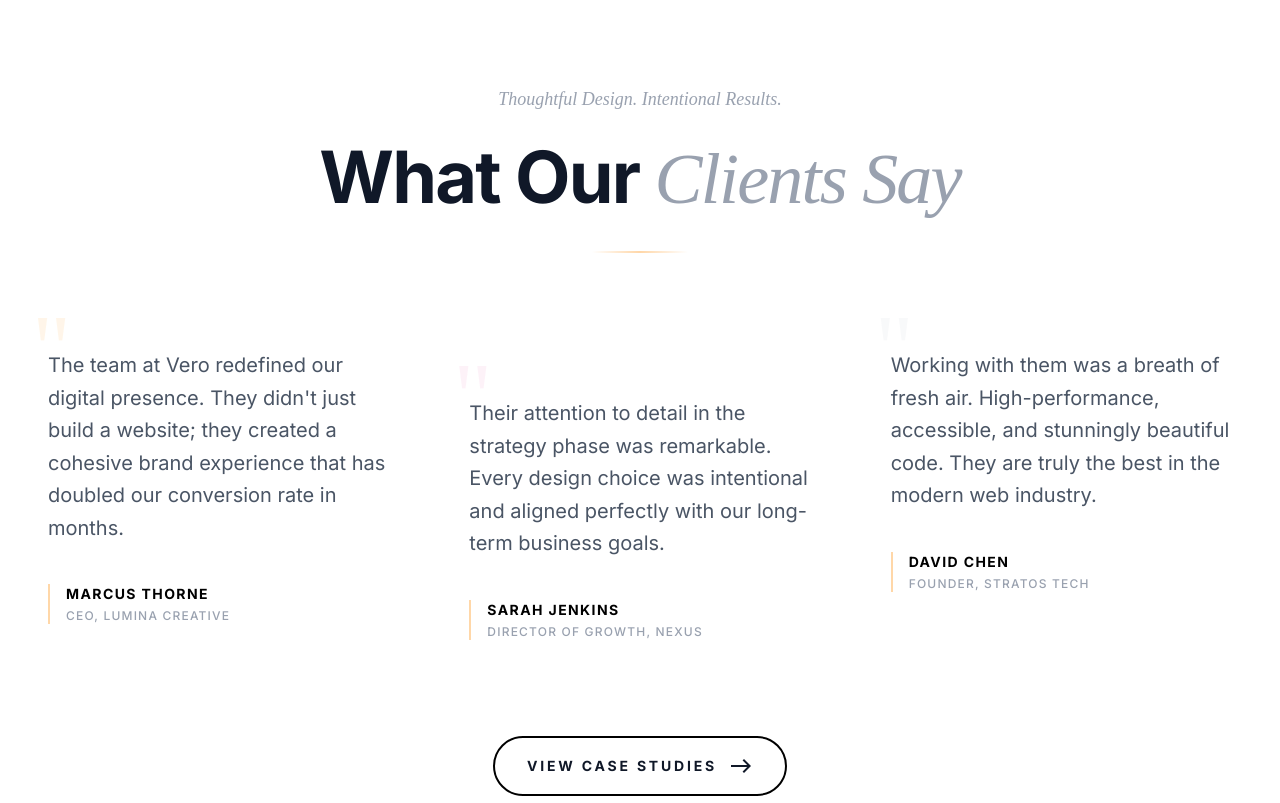
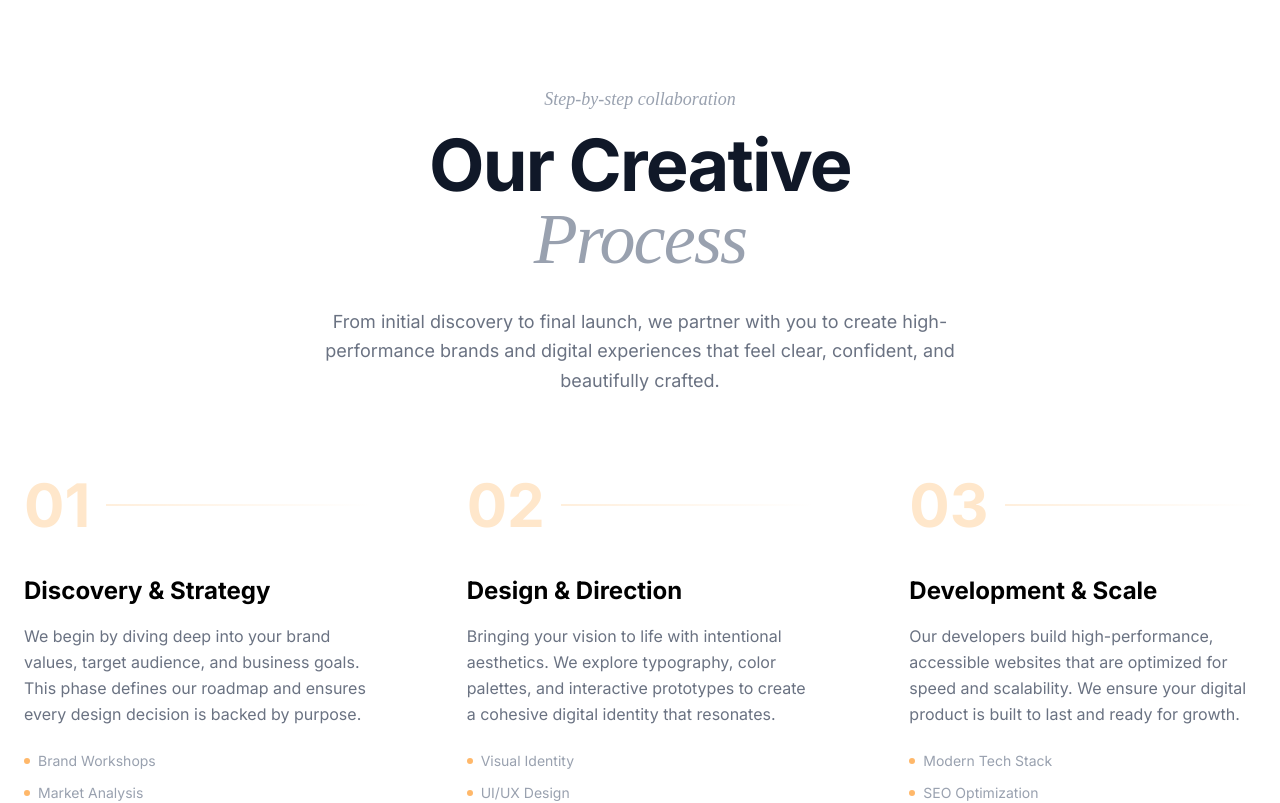
Before and after one commit to Lemonev224/vero, a Next.js app: page / in a window 1280 px wide. Shown: the part 1760-2563 px from the top of the page. Built offline with nearby package versions, Linux system fonts and the light colour scheme; a web font is replaced by a local one.

Commit message:
adding first image

```diff
--- a/app/components/Hero.tsx
+++ b/app/components/Hero.tsx
@@ -117,115 +117,6 @@
           </div>
         </div>
       </section>
-
-
-          <section className="relative py-16 sm:py-24 lg:py-32 overflow-hidden bg-white">
-      {/* Subtle Orange/Pink Accent Blurs */}
-      <div
-        className="absolute top-[10%] left-[-5%] w-[500px] h-[500px] -z-10 blur-3xl opacity-40 pointer-events-none"
-        style={{ background: 'radial-gradient(circle, rgba(255, 182, 193, 0.3) 0%, rgba(255, 255, 255, 0) 70%)' }}
-      />
-      <div
-        className="absolute top-[40%] right-[-5%] w-[450px] h-[450px] -z-10 blur-3xl opacity-35 pointer-events-none"
-        style={{ background: 'radial-gradient(circle, rgba(254, 215, 170, 0.3) 0%, rgba(255, 255, 255, 0) 70%)' }}
-      />
-
-      <div className="max-w-7xl mx-auto px-4 sm:px-6 lg:px-12 relative z-10">
-        {/* Header */}
-        <div className="text-center mb-16 sm:mb-20 lg:mb-24">
-          <p className="font-[--font-playfair] italic text-gray-400 text-base sm:text-lg mb-4 sm:mb-6">
-            Thoughtful Design. Intentional Results.
-          </p>
-          <h2
-            className="text-4xl sm:text-5xl md:text-6xl lg:text-7xl font-bold tracking-tight mb-6 sm:mb-8 leading-[1.1]"
-            style={{ fontFamily: 'var(--font-coolvetica), sans-serif' }}
-          >
-            What Our{' '}
-            <span className="font-[--font-playfair] italic font-normal text-gray-400">
-              Clients Say
-            </span>
-          </h2>
-          <div className="w-20 sm:w-24 h-[2px] bg-gradient-to-r from-transparent via-orange-200 to-transparent mx-auto"></div>
-        </div>
-
-        {/* Testimonials Grid */}
-        <div className="grid grid-cols-1 md:grid-cols-3 gap-10 sm:gap-12 lg:gap-16 xl:gap-20">
-          {/* Testimonial 1 */}
-          <div className="relative group">
-            <span
-              className="font-[--font-playfair] text-7xl sm:text-8xl absolute -top-8 sm:-top-12 -left-2 sm:-left-4 text-orange-100 select-none opacity-50 group-hover:opacity-80 transition-opacity duration-500"
-            >
-              "
-            </span>
-            <div className="relative z-10">
-              <p className="text-base sm:text-lg md:text-xl leading-relaxed text-gray-600 mb-8 sm:mb-10">
-                The team at Vero redefined our digital presence. They didn't just build a website; they created a cohesive brand experience that has doubled our conversion rate in months.
-              </p>
-              <div className="flex flex-col border-l-2 border-orange-200 pl-4">
-                <span className="font-bold text-sm tracking-widest uppercase mb-1 text-black">
-                  Marcus Thorne
-                </span>
-                <span className="text-xs font-medium text-gray-400 uppercase tracking-widest">
-                  CEO, Lumina Creative
-                </span>
-              </div>
-            </div>
-          </div>
-
-          {/* Testimonial 2 */}
-          <div className="relative group md:mt-8 lg:mt-12">
-            <span
-              className="font-[--font-playfair] text-7xl sm:text-8xl absolute -top-8 sm:-top-12 -left-2 sm:-left-4 text-pink-100 select-none opacity-50 group-hover:opacity-80 transition-opacity duration-500"
-            >
-              "
-            </span>
-            <div className="relative z-10">
-              <p className="text-base sm:text-lg md:text-xl leading-relaxed text-gray-600 mb-8 sm:mb-10">
-                Their attention to detail in the strategy phase was remarkable. Every design choice was intentional and aligned perfectly with our long-term business goals.
-              </p>
-              <div className="flex flex-col border-l-2 border-orange-200 pl-4">
-                <span className="font-bold text-sm tracking-widest uppercase mb-1 text-black">
-                  Sarah Jenkins
-                </span>
-                <span className="text-xs font-medium text-gray-400 uppercase tracking-widest">
-                  Director of Growth, Nexus
-                </span>
-              </div>
-            </div>
-          </div>
-
-          {/* Testimonial 3 */}
-          <div className="relative group">
-            <span
-              className="font-[--font-playfair] text-7xl sm:text-8xl absolute -top-8 sm:-top-12 -left-2 sm:-left-4 text-gray-100 select-none opacity-50 group-hover:opacity-80 transition-opacity duration-500"
-            >
-              "
-            </span>
-            <div className="relative z-10">
-              <p className="text-base sm:text-lg md:text-xl leading-relaxed text-gray-600 mb-8 sm:mb-10">
-                Working with them was a breath of fresh air. High-performance, accessible, and stunningly beautiful code. They are truly the best in the modern web industry.
-              </p>
-              <div className="flex flex-col border-l-2 border-orange-200 pl-4">
-                <span className="font-bold text-sm tracking-widest uppercase mb-1 text-black">
-                  David Chen
-                </span>
-                <span className="text-xs font-medium text-gray-400 uppercase tracking-widest">
-                  Founder, Stratos Tech
-                </span>
-              </div>
-            </div>
-          </div>
-        </div>
-
-        {/* CTA Button */}
-        <div className="mt-16 sm:mt-20 lg:mt-24 text-center">
-          <button className="inline-flex items-center gap-3 px-7 sm:px-8 py-3 sm:py-4 border-2 border-black rounded-full text-xs sm:text-sm font-bold tracking-[0.2em] uppercase hover:bg-black hover:text-white transition-all duration-300 group">
-            <span>View Case Studies</span>
-            <span className="material-symbols-outlined text-sm group-hover:translate-x-0.5 transition-transform">east</span>
-          </button>
-        </div>
-      </div>
-    </section>
 
       {/* Process Section */}
       <section className="relative py-16 sm:py-24 lg:py-32 overflow-hidden bg-white">
@@ -391,29 +282,21 @@
 
           {/* Portfolio Grid */}
           <div className="grid grid-cols-1 md:grid-cols-2 gap-x-8 gap-y-16 sm:gap-y-20 lg:gap-x-12 lg:gap-y-20">
-            {/* Project 1 */}
+            {/* Project 1 - Zenith Jujitsu */}
             <div className="group cursor-pointer">
               <div className="relative aspect-[16/10] bg-gray-50 rounded-3xl overflow-hidden mb-6 sm:mb-8 ring-1 ring-gray-200/50 transition-all duration-500 group-hover:shadow-2xl group-hover:shadow-pink-500/10">
-                <div className="absolute inset-0 flex items-center justify-center opacity-40 group-hover:scale-105 transition-transform duration-700">
-                  <svg className="w-full h-full opacity-10" preserveAspectRatio="none" viewBox="0 0 100 100">
-                    <defs>
-                      <pattern id="grid" patternUnits="userSpaceOnUse" width="10" height="10">
-                        <path d="M 10 0 L 0 0 0 10" fill="none" stroke="currentColor" strokeWidth="0.5" />
-                      </pattern>
-                    </defs>
-                    <rect width="100" height="100" fill="url(#grid)" />
-                  </svg>
-                  <span className="absolute text-gray-300 font-[--font-playfair] italic text-base sm:text-lg">
-                    Case Study 01
-                  </span>
-                </div>
+                <img
+                  src="/zenith_project.png"
+                  alt="Zenith Jujitsu Brand Identity - Logo variations and design system"
+                  className="w-full h-full object-cover group-hover:scale-105 transition-transform duration-700"
+                />
               </div>
               <div>
                 <h3 className="text-xl sm:text-2xl font-bold mb-2 tracking-tight group-hover:translate-x-1 transition-transform duration-300">
-                  Lumina Brand Identity
+                  Zenith Jujitsu Brand Identity
                 </h3>
                 <p className="text-xs sm:text-sm font-medium text-gray-400 uppercase tracking-widest">
-                  Branding • Strategy
+                  Branding • Logo Design
                 </p>
               </div>
             </div>
```
Also changed, not shown: 1 other file (tests, documents, lock files or other folders).
